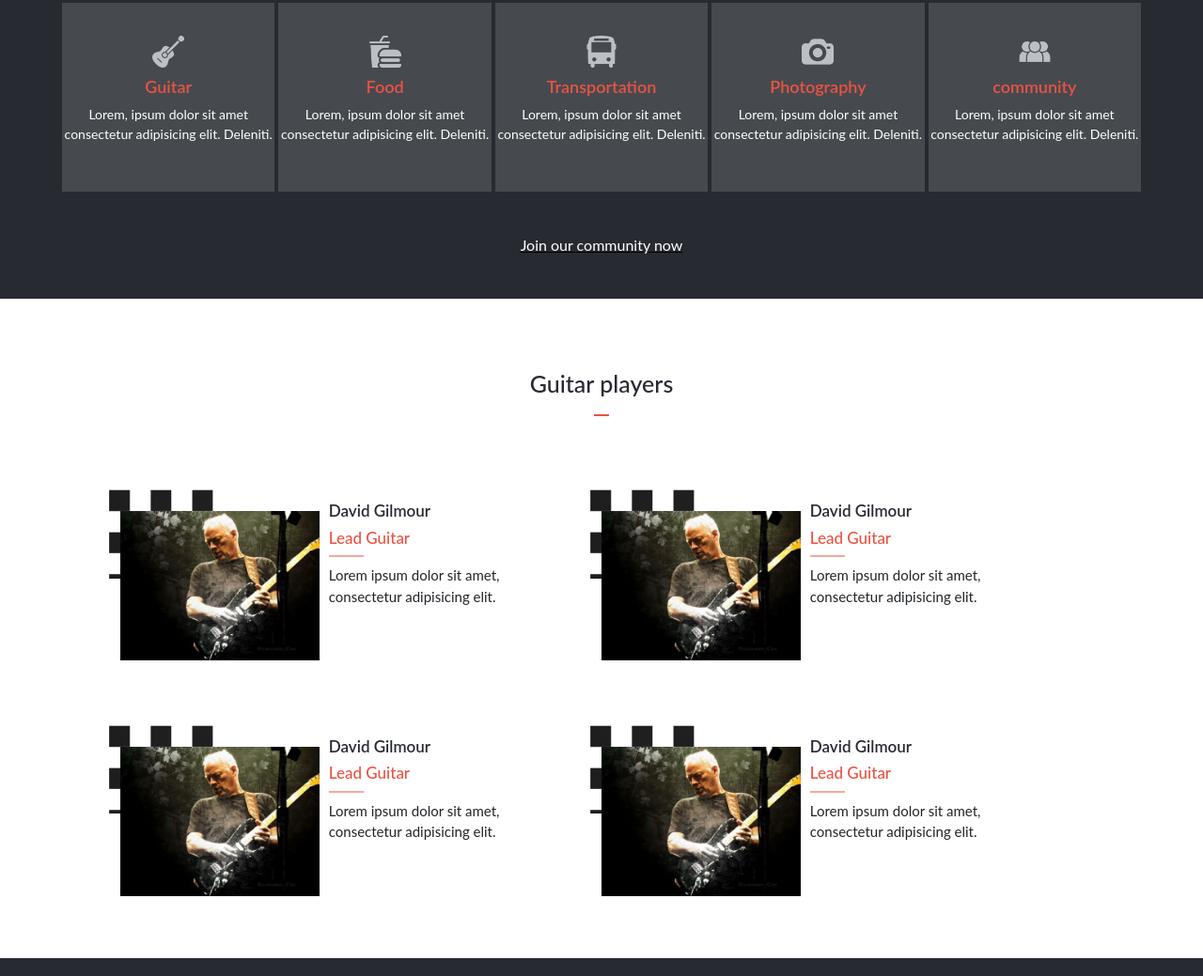
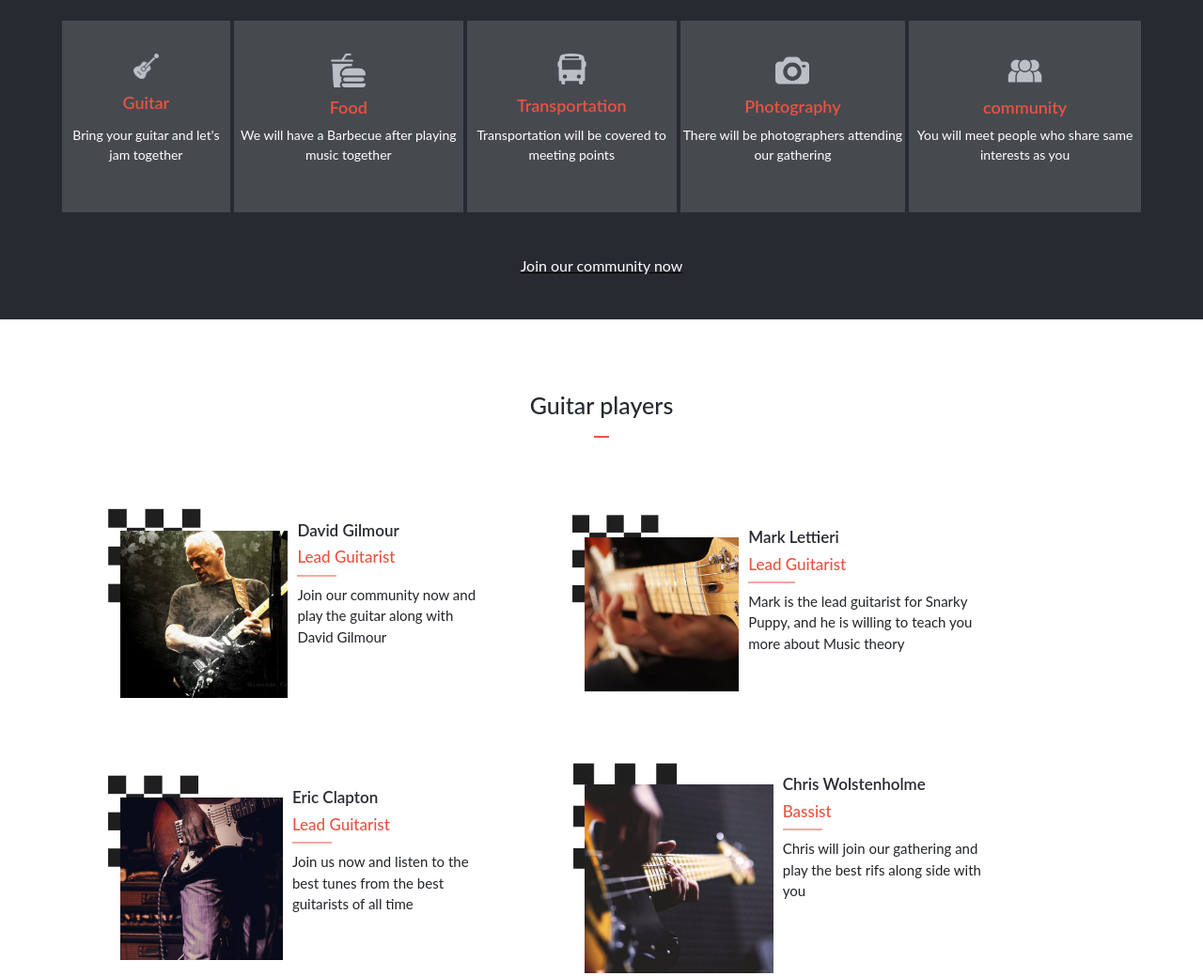
Before and after one commit to tarek102/capstone-project-Jamming-page, a website: page index.html in a window 1280 px wide. Shown: the part 956-1995 px from the top of the page at 94% size. Drawn offline with nearby package versions, Linux system fonts and the light colour scheme.

Commit message:
update script.js create mobile menu and add the speakers section dynamically

```diff
--- a/index.html
+++ b/index.html
@@ -69,27 +69,27 @@
         <div class="program-box">
           <img src="./images/guitar-instrument.png" alt="">
           <h5>Guitar</h5>
-          <p>Lorem, ipsum dolor sit amet consectetur adipisicing elit. Deleniti.</p>
+          <p>Bring your guitar and let's jam together</p>
         </div>
         <div class="program-box">
           <img src="./images/fast-food.png" alt="">
           <h5>Food</h5>
-          <p>Lorem, ipsum dolor sit amet consectetur adipisicing elit. Deleniti.</p>
+          <p>We will have a Barbecue after playing music together  </p>
         </div>
         <div class="program-box">
           <img src="./images/front-of-bus.png" alt="">
           <h5>Transportation</h5>
-          <p>Lorem, ipsum dolor sit amet consectetur adipisicing elit. Deleniti.</p>
+          <p>Transportation will be covered to meeting points</p>
         </div>
         <div class="program-box">
           <img src="./images/photo-camera.png" alt="">
           <h5>Photography</h5>
-          <p>Lorem, ipsum dolor sit amet consectetur adipisicing elit. Deleniti.</p>
+          <p>There will be photographers attending our gathering</p>
         </div>
         <div class="program-box">
           <img src="./images/community.png" alt="">
           <h5>community</h5>
-          <p>Lorem, ipsum dolor sit amet consectetur adipisicing elit. Deleniti.</p>
+          <p>You will meet people who share same interests as you</p>
         </div>
       </div>
       <button id="program-btn"><a href="#">Join our community now</a></button>
@@ -98,58 +98,7 @@
     <section class="speakers">
       <h3 class="under-line black">Guitar players</h3>
       <div class="speakers-boxes">
-        <div class="speaker-info">
-          <div class="speaker-left">
-            <img src="./images/david-gilmour.jpg" alt="">
-          </div>
-          <div class="speaker-right">
-            <h3>David Gilmour</h3>
-            <h5 class="speaker-underline">Lead Guitar</h5>
-            <p>
-              Lorem ipsum dolor sit amet,
-              consectetur adipisicing elit.
-            </p>
-          </div>
-        </div>
-        <div class="speaker-info">
-          <div class="speaker-left">
-            <img src="./images/david-gilmour.jpg" alt="">
-          </div>
-          <div class="speaker-right">
-            <h3>David Gilmour</h3>
-            <h5 class="speaker-underline">Lead Guitar</h5>
-            <p>
-              Lorem ipsum dolor sit amet,
-              consectetur adipisicing elit.
-            </p>
-          </div>
-        </div>
-        <div class="speaker-info">
-          <div class="speaker-left">
-            <img src="./images/david-gilmour.jpg" alt="">
-          </div>
-          <div class="speaker-right">
-            <h3>David Gilmour</h3>
-            <h5 class="speaker-underline">Lead Guitar</h5>
-            <p>
-              Lorem ipsum dolor sit amet,
-              consectetur adipisicing elit.
-            </p>
-          </div>
-        </div>
-        <div class="speaker-info">
-          <div class="speaker-left">
-            <img src="./images/david-gilmour.jpg" alt="">
-          </div>
-          <div class="speaker-right">
-            <h3>David Gilmour</h3>
-            <h5 class="speaker-underline">Lead Guitar</h5>
-            <p>
-              Lorem ipsum dolor sit amet,
-              consectetur adipisicing elit.
-            </p>
-          </div>
-        </div>
+
       </div>
 
       <button class="speakers-btn"><a href="#">more</a><span></span></button>
--- a/script.js
+++ b/script.js
@@ -1,18 +1,74 @@
 
 /* Variables */
 
-let hamburgerBtn = document.querySelector('.hamburger-menu');
+let hamburgerBtn = document.querySelectorAll('.hamburger-menu');
 let heroSec = document.querySelector('.hero-sec');
+let aboutSec = document.querySelector('.about-sec');
+let menuWrapper = document.querySelector('.menu-wrapper');
+let closeBtn = document.querySelector('.menu-wrapper img');
+let speakersBoxes = document.querySelector('.speakers-boxes');
+let players = [
+  {
+    playerName  : "David Gilmour",
+    title   : "Lead Guitarist",
+    description : "Join our community now and play the guitar along with David Gilmour",
+    imagePath : "./images/Untitled design (1).png"
+  },
+  {
+    playerName  : "Mark Lettieri",
+    title   : "Lead Guitarist",
+    description : "Mark is the lead guitarist for Snarky Puppy, and he is willing to teach you more about Music theory",
+    imagePath : "./images/Untitled design (6).png"
+  },
+  {
+    playerName  : "Eric Clapton",
+    title   : "Lead Guitarist",
+    description : "Join us now and listen to the best tunes from the best guitarists of all time",
+    imagePath : "./images/Untitled design (7).png"
+  },
+  {
+    playerName  : "Chris Wolstenholme",
+    title   : "Bassist",
+    description : "Chris will join our gathering and play the best rifs along side with you",
+    imagePath : "./images/Untitled design (8).png"
+  }
+]
 
 
 /* function */
 
 function openMenu() {
-
+  menuWrapper.classList.add('menu-wrapper-active')
+  alert(8)
 }
 
+function closeMenu() {
+  menuWrapper.classList.remove('menu-wrapper-active')
+}
 
+players.forEach((player) => {
+  let speakerInfo = document.createElement('div');
+  speakerInfo.classList.add('speaker-info');
+  speakerInfo.innerHTML = `
+  <div class="speaker-left">
+    <img src="${player.imagePath}" alt="">
+  </div>
+  <div class="speaker-right">
+    <h3>${player.playerName}</h3>
+    <h5 class="speaker-underline">${player.title}</h5>
+    <p>
+      ${player.description}
+    </p>
+  </div>`;
+
+  speakersBoxes.appendChild(speakerInfo);
+})
 
 /* Events */
 
-hamburgerBtn.addEventListener('click', openMenu)
+
+hamburgerBtn.forEach((btn) => {
+  btn.addEventListener('click', openMenu);
+
+})
+closeBtn.addEventListener('click', closeMenu);
--- a/styles.css
+++ b/styles.css
@@ -11,9 +11,6 @@
 
 @import url('https://fonts.googleapis.com/css2?family=Lato:wght@300;400;700&display=swap');
 
-
-
-
 * {
   margin: 0;
   padding: 0;
@@ -25,7 +22,8 @@
   font-family: lato, sans-serif;
 }
 
-.hero-sec, .about-sec {
+.hero-sec,
+.about-sec {
   position: relative;
   width: 100%;
   padding: 5% 5%;
@@ -45,7 +43,6 @@
   background-color: var(--blue);
   opacity: 0.5;
   z-index: -1;
-
 }
 
 .hero-div {
@@ -158,7 +155,6 @@
   left: 37.5%;
 }
 
-
 .program-boxes {
   width: 90%;
 }
@@ -181,7 +177,6 @@
   font-weight: 600;
   color: var(--orange);
 }
-
 
 .program-box p {
   width: 35%;
@@ -385,7 +380,6 @@
 .gathering-box {
   background-color: rgba(194, 50, 14, 0.562);
   width: 100%;
-
   padding: 60px 0;
   margin: 20px 0;
   position: relative;
@@ -395,7 +389,7 @@
   content: "";
   width: 100%;
   height: 100%;
-  background-image: url(./images/gathering-1.jpg);
+  background-image: url(./images/Untitled\ design.png);
   background-size: cover;
   position: absolute;
   top: 0;
@@ -404,7 +398,7 @@
   display: block;
 }
 
-.gathering-box h3{
+.gathering-box h3 {
   color: #fff;
   font-weight: 700;
   z-index: 1;
@@ -459,13 +453,22 @@
 
 .menu-wrapper {
   background-color: var(--grey);
-  position: absolute;
+  position: fixed;
   width: 100%;
   height: 100%;
   top: 0;
   left: 0;
   z-index: 999;
   padding: 50px 20px;
+  display: none;
+}
+
+.menu-wrapper-active {
+  display: block;
+}
+
+.hamburger-menu {
+  cursor: pointer;
 }
 
 .menu-wrapper img {
@@ -488,7 +491,6 @@
 /* Menu Wrapper End */
 
 @media screen and (min-width: 768px) {
-
   .desktop-nav {
     display: block;
   }
@@ -500,6 +502,11 @@
   .hero-sec nav {
     display: none;
   }
+
+  .hero-rec {
+    max-width: 600px;
+  }
+
   .about-sec nav {
     display: none;
   }
```
Also changed, not shown: about.html (+10 -0 lines), README.md, images/Untitled design (1).png (added), images/Untitled design (6).png (added), images/Untitled design (7).png (added), images/Untitled design (8).png (added), images/Untitled design.png (added), images/david-gilmour.jpg (deleted), images/gathering-1.jpg (deleted).
